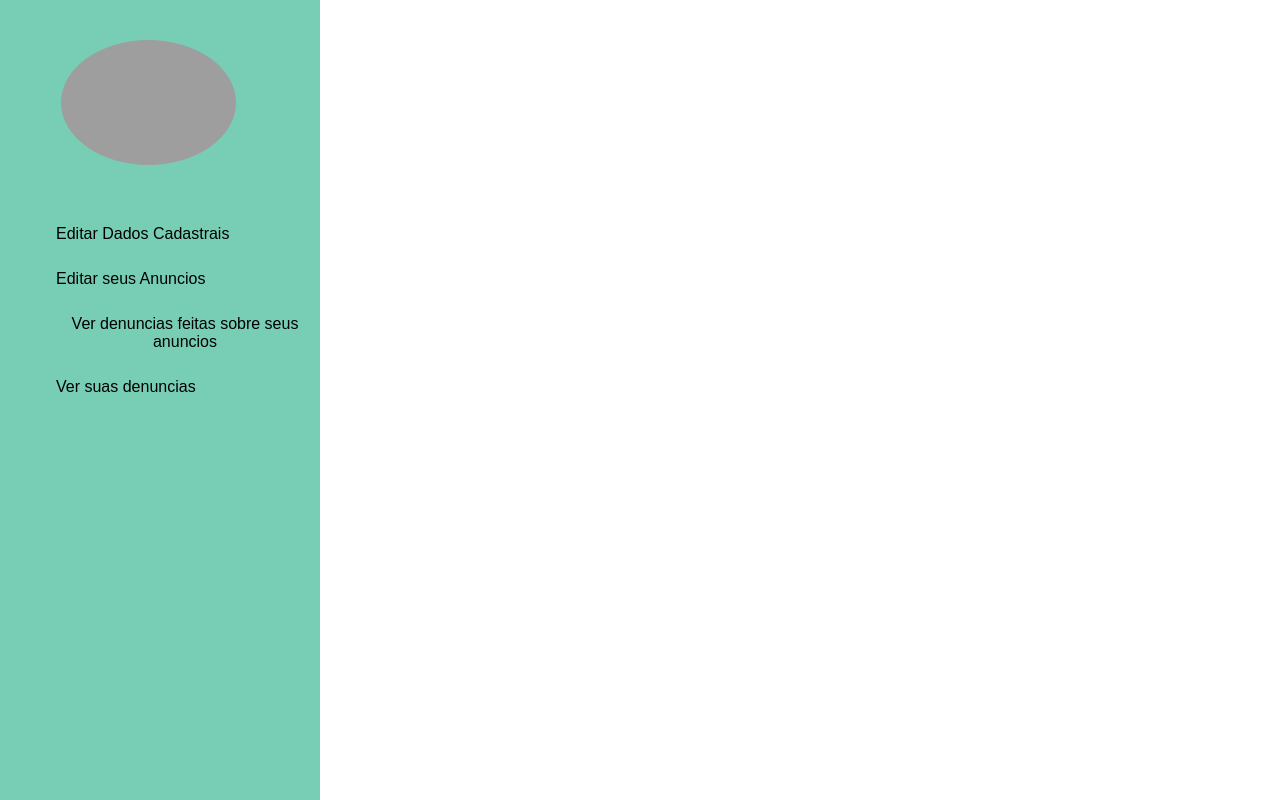
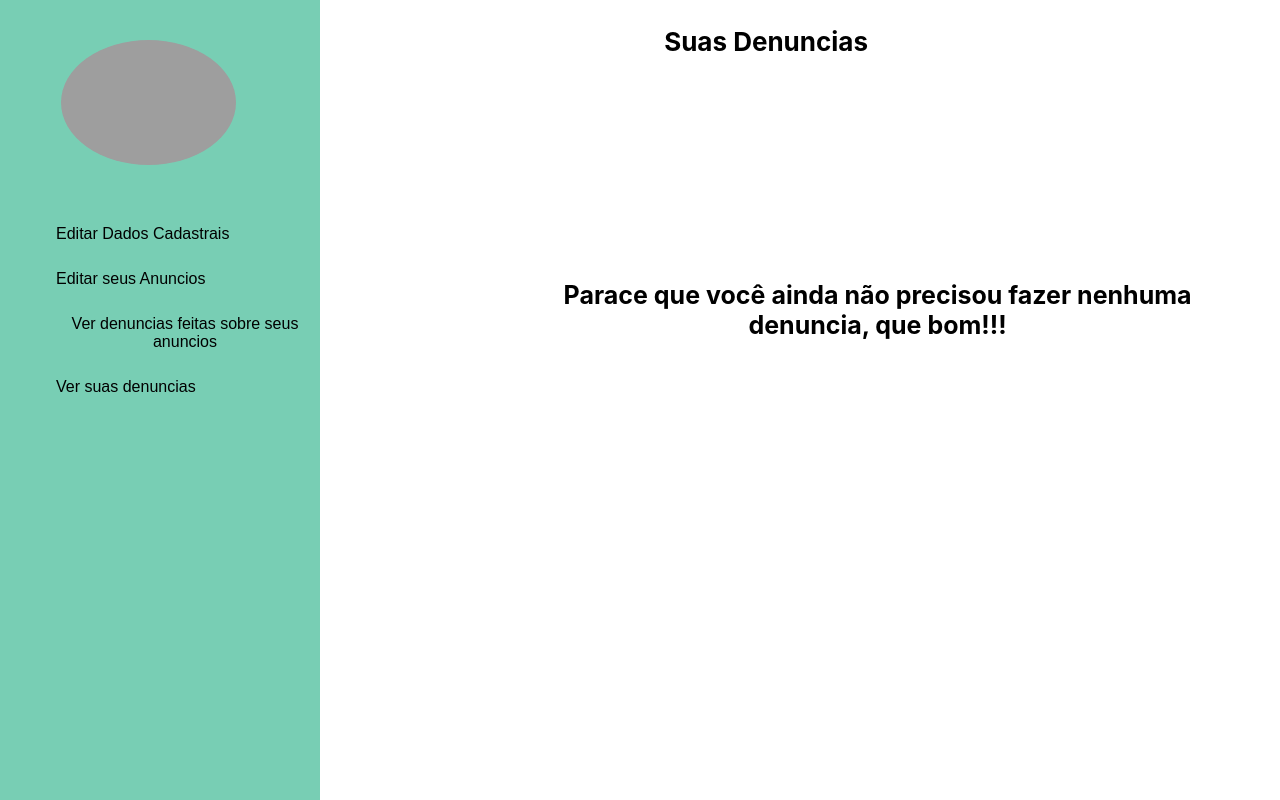
Before and after one commit to HenriqueGarciaS/new-frontend, a React (Create React App) app: page /PaginaUsuario in a window 1280 px wide. Both pictures are taken after a click on the button "Ver suas denuncias". Built offline with nearby package versions, Linux system fonts and the light colour scheme; no server answers.

Commit message:
Pagina para denuncias do usuario feita

```diff
--- /dev/null
+++ b/src/components/DenunciaArea/DenunciaArea.css
@@ -0,0 +1,42 @@
+#tituloDaDenuncias{
+    font-size: 26px;
+   text-align: center;
+}
+
+.Titulo{
+    font-size:26px;
+    text-align: center;
+}
+
+.noDenunciaAreaUser{
+    display: inline-block;
+    margin-left:25%;
+}
+
+.denunciaAreaUser{
+    position: absolute;
+    display: inline-block;
+    margin-left: 25%;
+}
+
+.denunciaUser{
+    display: inline-block;
+    margin-top: 15px;
+    margin-left:75px;
+    margin-right:25px;
+    margin-bottom: 10px;
+    background-color: whitesmoke;
+    border:1px solid black;
+}
+
+.imagemDenuncia{
+    height: 150px;
+    width: 250px;
+    align-content: center;
+}
+
+#mensagem{
+    font-weight: bold;
+    margin-top: 25%;
+    margin-left:25%;
+}
--- /dev/null
+++ b/src/components/DenunciaArea/DenunciaArea.js
@@ -0,0 +1,71 @@
+import React, {Component} from 'react';
+import Axios from 'axios';
+import './DenunciaArea.css';
+import Noimage from '../../images/No-image.jpg';
+import {Link} from 'react-router-dom';
+
+
+const denunciaURL = "http://localhost:3001/denuncia";
+
+export default class DenunciaArea extends Component{
+
+    state = {
+        denuncias:[],
+    }
+
+
+   async componentDidMount(){
+       Axios.get(denunciaURL+localStorage.getItem("id_usuario")).then(res =>{
+           console.log(res.data);
+           this.setState({denuncias:res.data});
+       }).catch(error => {
+           alert ("falha ao recuperar denuncias");
+       })
+   }
+
+   renderDenuncias(){
+       return this.state.denuncias.map(denuncias =>{
+           let src;
+           if(denuncias.imagem == "")
+           src = Noimage;
+           else
+           src = "http://localhost:3001"+denuncias.imagem;
+           return(
+               <div className = "denunciaUser">
+                   <Link to = "">
+                       <img src = {src} className = "imagemDenuncia" alt = ""/>
+                       <small className = "tituloDenuncia">{denuncias.descricao}</small>
+                   </Link>
+               </div>
+           )
+       })
+   }
+
+   renderNoDenuncias(){
+       return(
+           <div>
+               <p id ="mensagem">Parace que você ainda não precisou fazer nenhuma denuncia, que bom!!!</p>
+           </div>
+       )
+   }
+
+
+   render(){
+       if(this.state.denuncias.length > 0)
+       return(
+           <div className = "denunciaAreaUser">
+               <p id = "tituloDaDenuncias">Suas Denuncias</p>
+               {this.renderDenuncias()}
+           </div>
+       );
+       else
+       return(
+           <div className = "noDenunciaAreaUser">
+               <p className = "Titulo">Suas Denuncias</p>
+               {this.renderNoDenuncias()}
+           </div>
+       )
+   }
+
+
+}
--- a/src/pages/PaginaUsuario/PaginaUsuario.js
+++ b/src/pages/PaginaUsuario/PaginaUsuario.js
@@ -1,6 +1,7 @@
 import React,{Component} from 'react';
 import UserForm from '../../components/UserForm/UserForm';
 import AnunciosArea from '../../components/AnuncioArea/AnuncioArea';
+import DenunciasArea from '../../components/DenunciaArea/DenunciaArea';
 import './PaginaUsuario.css'
 
 export default class PaginaUsuario extends Component{
@@ -20,6 +21,12 @@ export default class PaginaUsuario extends Component{
                 return <UserForm/>
             case 1:
                 return <AnunciosArea/>
+            case 2:
+                break;
+            case 3:
+                return <DenunciasArea/>
+            case 4:
+                break;
         }
     }
 
```
